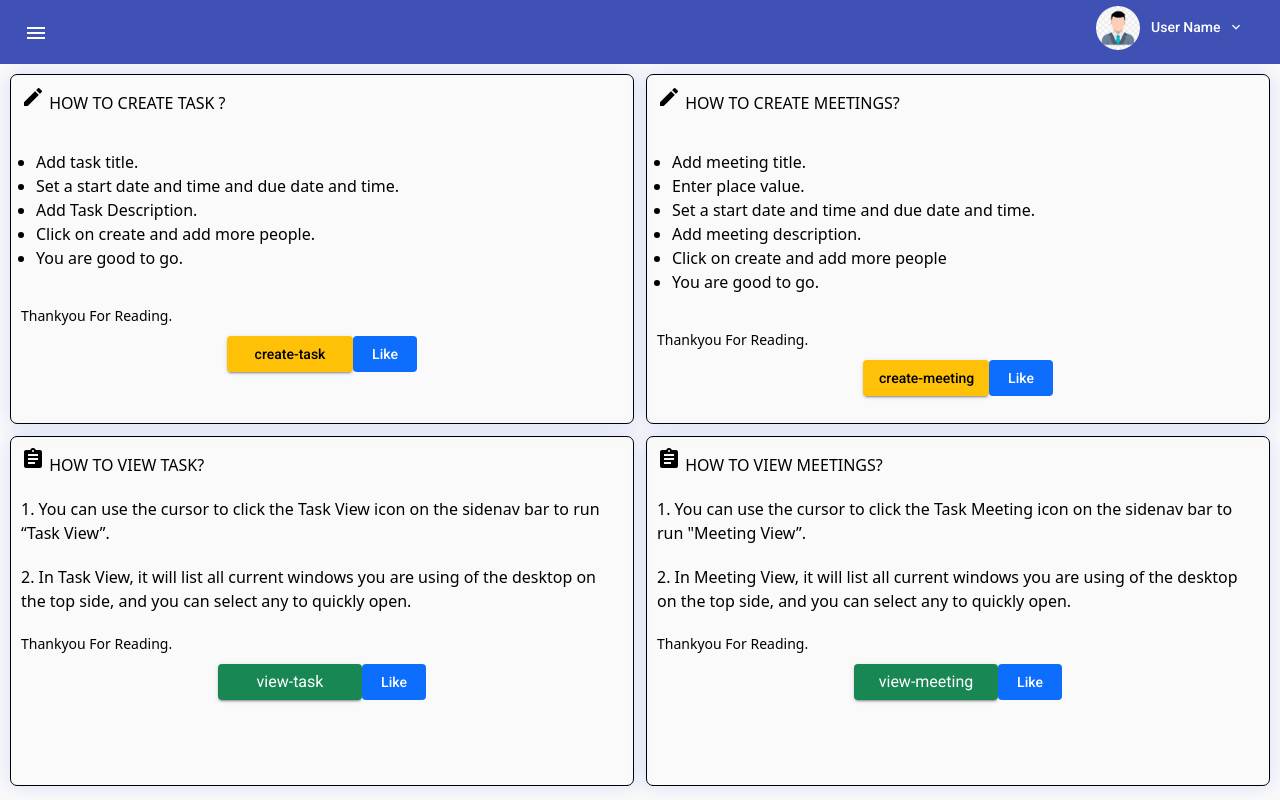
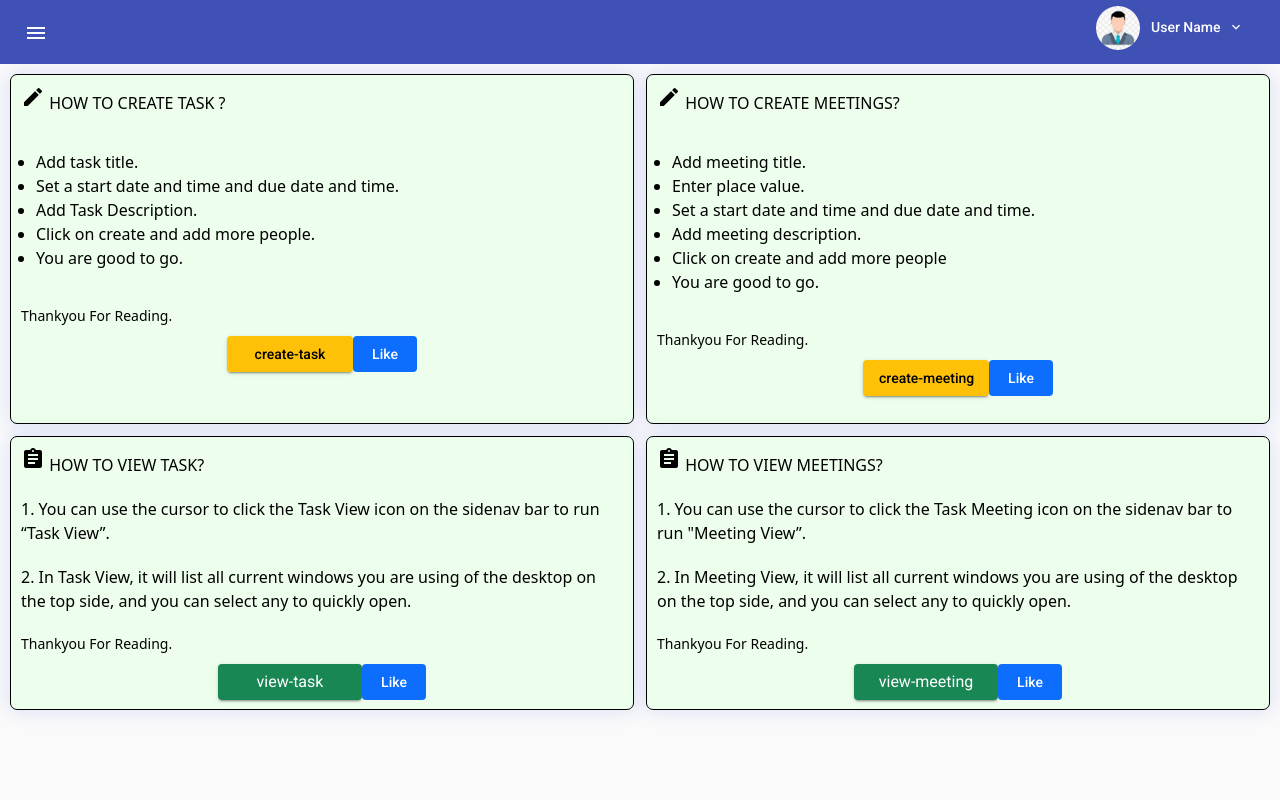
Before and after one commit to Abhisheksol-12/Frontend-sign-Login, an Angular app in the folder SignUp/: page /dashboard in a window 1280 px wide. Built offline with nearby package versions, Linux system fonts and the light colour scheme; sample sign-in values are in the browser's storage.

Commit message:
dashboard css updated

```diff
--- a/SignUp/src/app/create-meeting-dashboard/create-meeting-dashboard.component.html
+++ b/SignUp/src/app/create-meeting-dashboard/create-meeting-dashboard.component.html
@@ -1,5 +1,5 @@
 
-<app-univabout> </app-univabout>
+
 
 <div class="container" text-center>
     <mat-card class="card">
--- a/SignUp/src/app/dashboard/dashboard.component.css
+++ b/SignUp/src/app/dashboard/dashboard.component.css
@@ -60,6 +60,7 @@ main{
     border-radius: 7px;
     box-shadow: 1ch;
     box-shadow: 0 0 20px rgba(139, 157, 235, 0.3);
+    background-color: #EDFFEC;
 
     /* grid-column: 1; */
 }
@@ -70,6 +71,8 @@ main{
     border: 1px solid black;
     border-radius: 7px;
     box-shadow: 0 0 20px rgba(139, 157, 235, 0.3);
+    background-color: #EDFFEC;
+
 
 
 }
@@ -79,6 +82,10 @@ main{
     border: 1px solid black;
     border-radius: 7px;
     box-shadow: 0 0 20px rgba(139, 157, 235, 0.3);
+    background-color: #EDFFEC;
+    margin-bottom: 2cm;
+
+
 
 
 }
@@ -88,6 +95,9 @@ main{
     border: 1px solid black;
     border-radius: 7px;
     box-shadow: 0 0 20px rgba(139, 157, 235, 0.3);
+    background-color: #EDFFEC;
+    margin-bottom: 2cm;
+
 
 
 }
--- a/SignUp/src/app/dashboard/dashboard.component.html
+++ b/SignUp/src/app/dashboard/dashboard.component.html
@@ -124,7 +124,7 @@
 
                             </div>
 
-                            <div class="div3">  <P> <mat-icon>assignment</mat-icon>  HOW TO VIEW MEETINGS?</P>
+                            <div class="div4">  <P> <mat-icon>assignment</mat-icon>  HOW TO VIEW MEETINGS?</P>
                                    <p>1. You can use the cursor to click the Task Meeting icon on the sidenav bar to run "Meeting View”. </p>
 
                                    <p> 2. In Meeting View, it will list all current windows you are using of the desktop on the top side, and you can select any to quickly open.</p>
--- a/SignUp/src/app/view-meeting/view-meeting.component.html
+++ b/SignUp/src/app/view-meeting/view-meeting.component.html
@@ -190,6 +190,6 @@
       </tr>
       </tbody>
     </table>
-    <button type="button" class="btn btn-outline-danger">New Meeting</button>
+    <button type="button" class="btn btn-outline-danger" routerLink="../create-meeting-dashboard">New Meeting</button>
   </div>
 </mat-tab>
```
